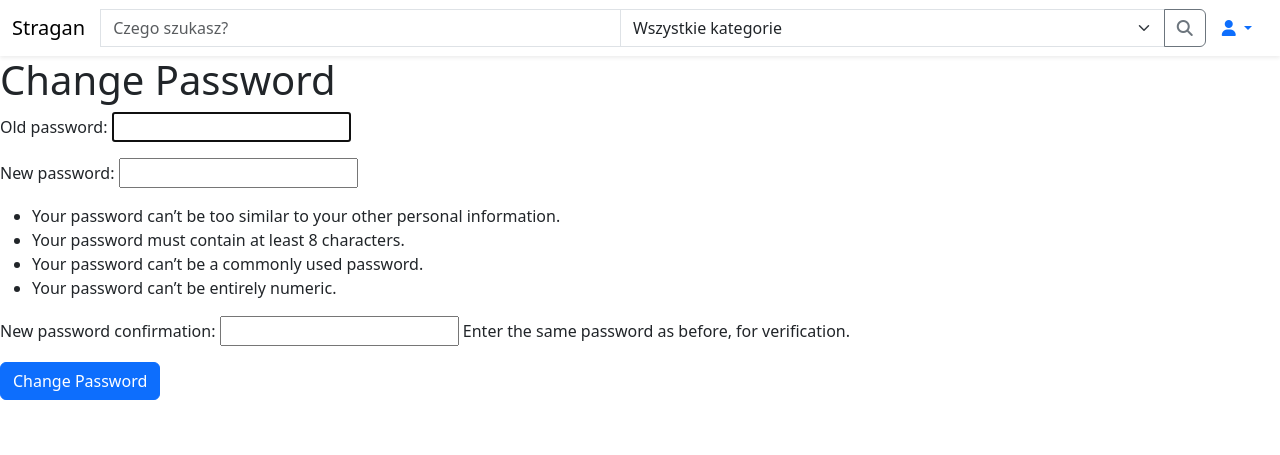
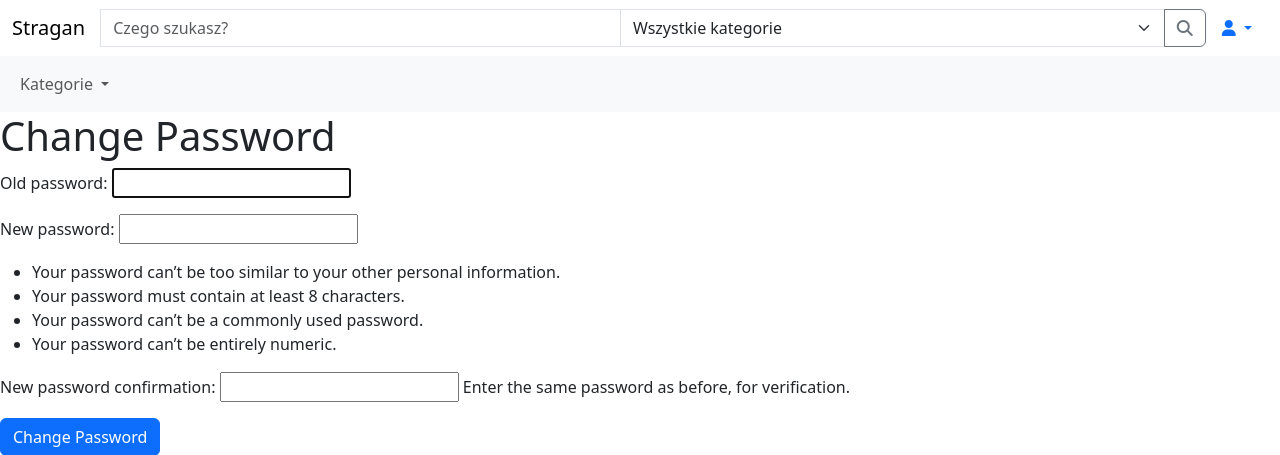
Before and after one commit to CKaiserM/stragan, a Django app: page /password-change/ in a window 1280 px wide. Shown: the top 455 px of the page. Run offline with Django 5.2, Linux system fonts and the light colour scheme; a user stored in the database is signed in; some libraries are stand-ins or nearby versions.

Commit message:
categries menu added

```diff
--- a/rynek/views.py
+++ b/rynek/views.py
@@ -18,7 +18,7 @@ from rest_framework.renderers import TemplateHTMLRenderer
 from rest_framework.response import Response
 from rest_framework.views import APIView
 
-from .models import Product, Profile, FeaturedProducts, Category
+from .models import Product, Profile, FeaturedProducts, Category, Subcategory
 from .forms import SignUpForm, UpdateUserForm, AddressForm
 
 class StraganView(APIView):
@@ -29,7 +29,8 @@ class StraganView(APIView):
         products = Product.objects.all()
         featured = FeaturedProducts.objects.all()
         categories = Category.objects.all()
-        return Response({'products':products, 'featured_products':featured, 'categories':categories})
+        subcategories = Subcategory.objects.all()
+        return Response({'products':products, 'featured_products':featured, 'categories':categories, 'subcategories':subcategories})
 
 
 
--- a/templates/navbar.html
+++ b/templates/navbar.html
@@ -4,6 +4,9 @@
       <a class="navbar-brand" href="{% url 'home' %}">
         Stragan
     </a>
+
+
+
     <div class="input-group">
 
       <form class="input-group" action="{% url 'search_product' %}" method="POST">
@@ -31,6 +34,8 @@
       <div class="collapse navbar-collapse" id="navbarScroll">
         <ul class="nav nav-pills">
 
+
+
         <li class="nav-item dropdown">
           <a class="nav-link dropdown-toggle" href="#" role="button" data-bs-toggle="dropdown" aria-expanded="false">
             <i class="fa-solid fa-user"></i>
@@ -51,3 +56,31 @@
       </div>
     </div>
   </nav>
+  <nav class="navbar navbar-expand-lg bg-body-tertiary">
+    <div class="container-fluid">
+
+      <div class="collapse navbar-collapse" id="navbarSupportedContent">
+        <ul class="navbar-nav me-auto mb-2 mb-lg-0">
+          <li class="nav-item dropdown">
+            <a class="nav-link dropdown-toggle" href="#" role="button" data-bs-toggle="dropdown" aria-expanded="false">
+              Kategorie
+            </a>
+            <ul class="dropdown-menu">
+              {% for category in categories %}
+              <li><a class="dropdown-item" href="#"><b>{{category.name}}</b></a></li>
+
+                {% for subcategory in subcategories %}
+                  {% if category.name == subcategory.parent_name.name %}
+                  <li><a class="dropdown-item ms-2" href="#">{{subcategory.name}}</a></li>
+                  {% endif %}
+                {% endfor %}
+                <li><hr class="dropdown-divider"></li>
+              {% endfor %}
+
+            </ul>
+          </li>
+        </ul>
+
+      </div>
+    </div>
+  </nav>
```
Also changed, not shown: db.sqlite3, media/uploads/product/Udziec_wołowy.jpg (added), media/uploads/product/Udziec_wołowy_mdrwmKt.jpg (added), media/uploads/product/antonowka.jpg (added), media/uploads/product/antonowka_E3x9bNi.jpg (added).
